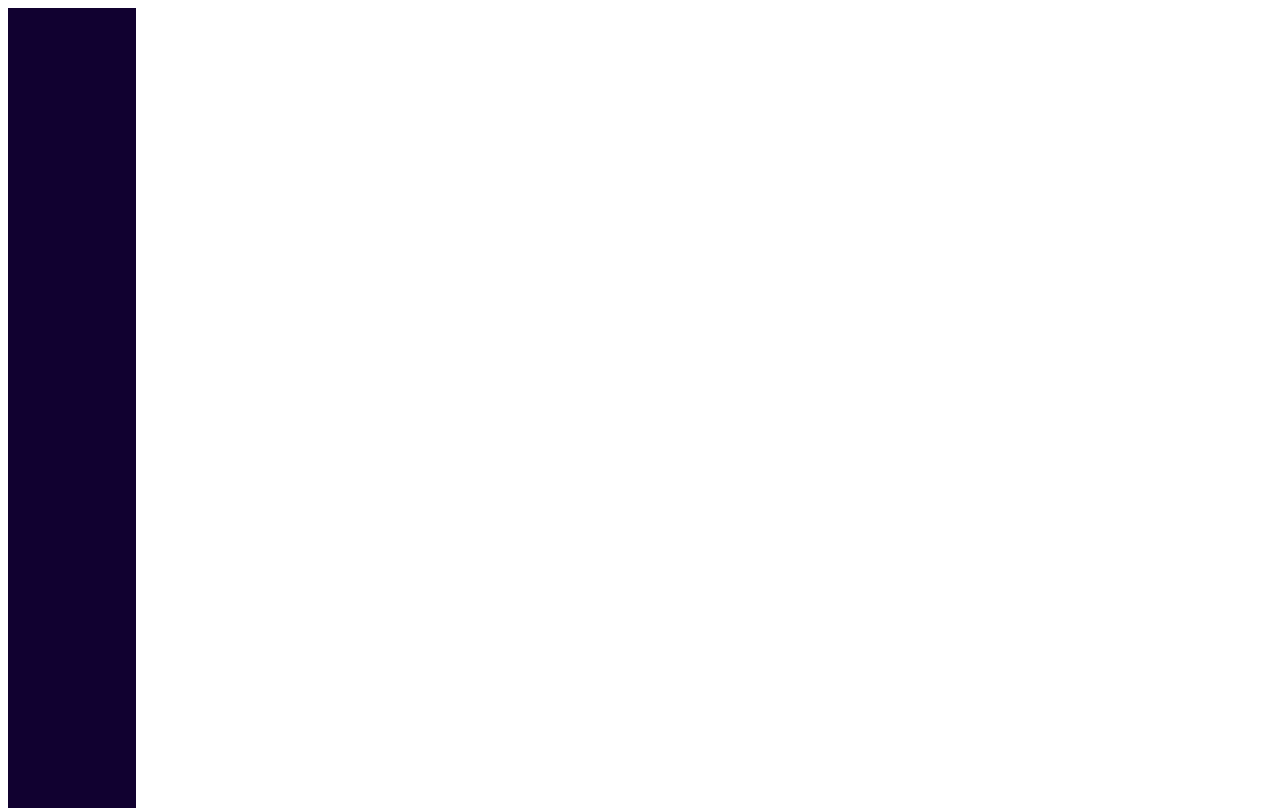
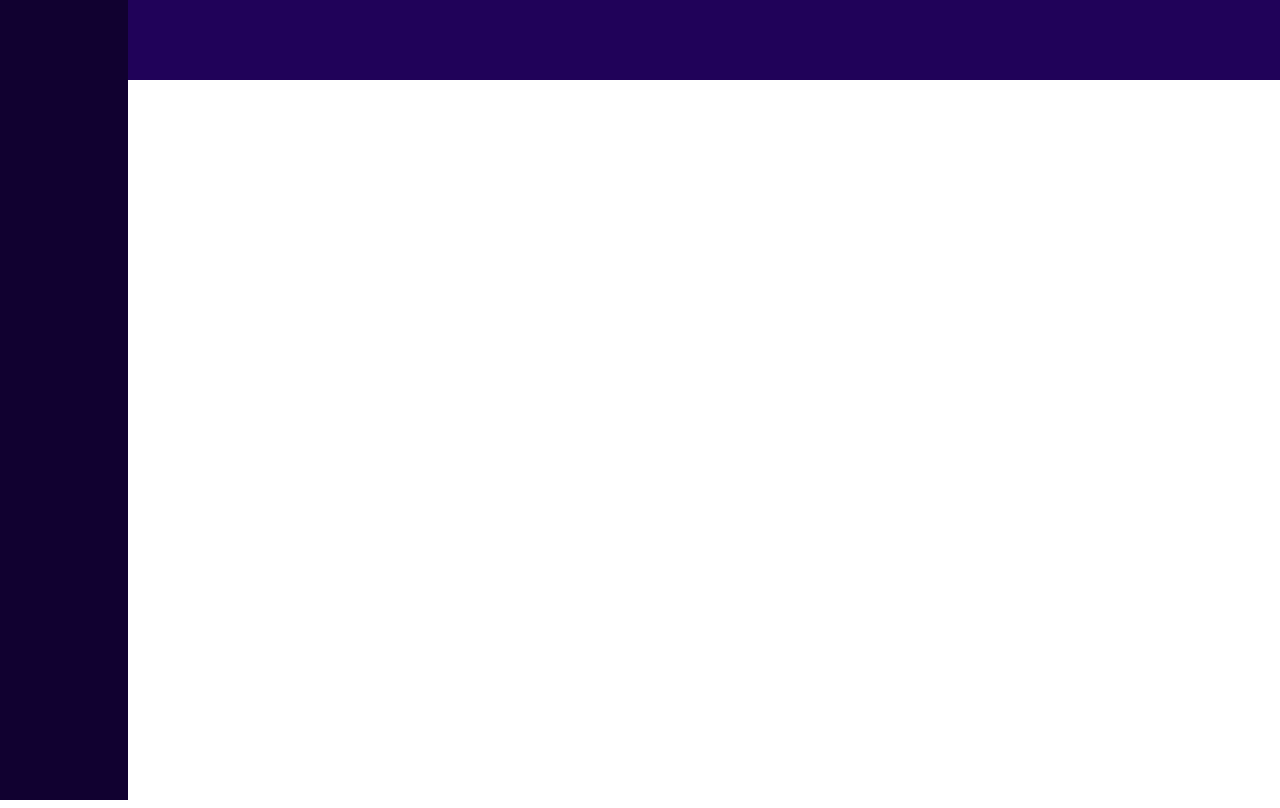
Before and after one commit to BobaTech/Timeline, a plain HTML site: page index.html in a window 1280 px wide. Drawn offline with Linux system fonts and the light colour scheme.

Commit message:
working design

```diff
--- a/css/styles.css
+++ b/css/styles.css
@@ -2,15 +2,21 @@ body{
     background: #FFF;
 }
 
-#menu{
+.top-menu{
+    width:100%;
+    background-color: #200259;
+    height: 10%;
     top: 0;
-    width: 12.5%;
+    left: 0;
+    position: absolute;
 }
 
 .side-menu{
     width: 10%;
     background-color: #110130;
     height: 100%;
+    left: 0;
+    top: 0;
     position:absolute;
 }
 
--- a/index.html
+++ b/index.html
@@ -5,6 +5,9 @@
     <link rel="stylesheet" type="text/css" href="css/styles.css">
 </head>
 <body>
+    <div class="top-menu">
+
+    </div>
     <div class="side-menu">
 
     </div>
```
